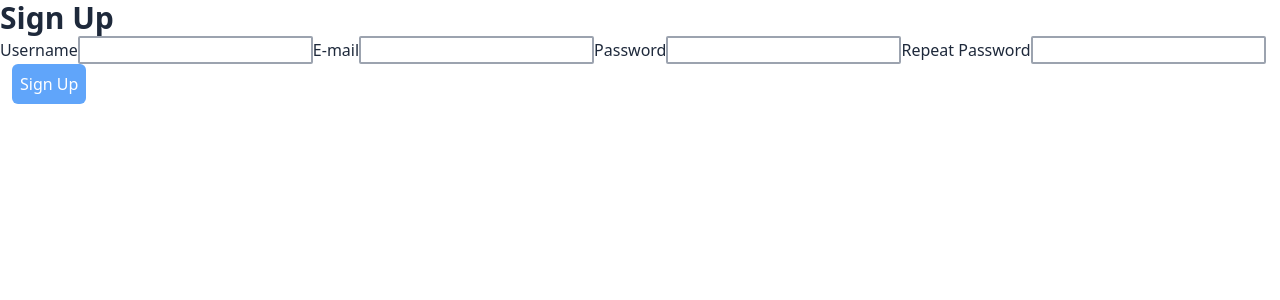
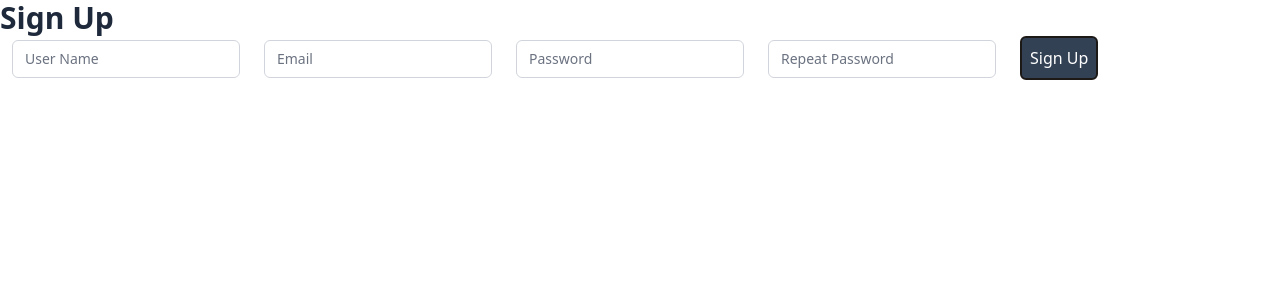
Before and after one commit to BWootBIJC/IntroProjectWithReactTDD, a React (Create React App) app in the folder UI/: page / in a window 1280 px wide. Shown: the top 300 px of the page. Built offline with nearby package versions, Linux system fonts and the light colour scheme.

Commit message:
Style a little

```diff
--- a/UI/package.json
+++ b/UI/package.json
@@ -41,5 +41,6 @@
     "msw": "^0.47.4",
     "postcss": "^8.4.16",
     "tailwindcss": "^3.1.8"
-  }
+  },
+  "proxy": "http://localhost:8080"
 }
--- a/UI/src/index.css
+++ b/UI/src/index.css
@@ -44,7 +44,18 @@
   button {
     @apply p-1 rounded-md;
   }
+}
+
+@layer components {
+  .label {
+    @apply sr-only;
+  }
+
+  .input {
+    @apply relative appearance-none rounded-md border border-gray-300 px-3 py-2 text-gray-900 placeholder-gray-500 focus:z-10 focus:border-indigo-500 focus:outline-none focus:ring-indigo-500 sm:text-sm;
+  }
+
   .btn-primary {
-    @apply ml-3 p-2 bg-blue-700 text-white hover:bg-blue-400 disabled:bg-blue-400 disabled:cursor-not-allowed;
+    @apply ml-3 p-2 bg-slate-900 text-white hover:bg-slate-700 border-2 border-stone-900 transition-all duration-300 disabled:bg-slate-700 disabled:cursor-not-allowed;
   }
 }
--- a/UI/src/pages/SignUpPage/SignUpPage.js
+++ b/UI/src/pages/SignUpPage/SignUpPage.js
@@ -35,14 +35,14 @@ const SignUpPage = () => {
       <div>
       <form>
         <h1>Sign Up</h1>
-        <label htmlFor="username">Username</label>
-        <input type="text" name="userName" value={state.userName} onChange={handleTextChange} id="username"/>
-        <label htmlFor="email">E-mail</label>
-        <input type="text" name="email" value={state.email} onChange={handleTextChange} id="email"/>
-        <label htmlFor="password">Password</label>
-        <input name="password" value={state.password} onChange={handleTextChange} type="password" id="password"/>
-        <label htmlFor="repeatedPassword">Repeat Password</label>
-        <input name="repeatedPassword" value={state.repeatedPassword} onChange={handleTextChange} type="password" id="repeatedPassword"/>
+        <label className="label" htmlFor="username">Username</label>
+        <input className="input mx-3" type="text" name="userName" placeholder="User Name" value={state.userName} onChange={handleTextChange} id="username"/>
+        <label className="label" htmlFor="email">E-mail</label>
+        <input className="input mx-3" type="text" placeholder="Email" name="email" value={state.email} onChange={handleTextChange} id="email"/>
+        <label className="label" htmlFor="password">Password</label>
+        <input className="input mx-3" name="password" placeholder="Password" value={state.password} onChange={handleTextChange} type="password" id="password"/>
+        <label className="label" htmlFor="repeatedPassword">Repeat Password</label>
+        <input className="input mx-3" placeholder="Repeat Password" name="repeatedPassword" value={state.repeatedPassword} onChange={handleTextChange} type="password" id="repeatedPassword"/>
         <button className="btn-primary" onClick={handleSubmit} disabled={state.buttonDisabled}>Sign Up</button>
         </form>
       </div>
```
Also changed, not shown: 1 other file (tests, documents, lock files or other folders).
